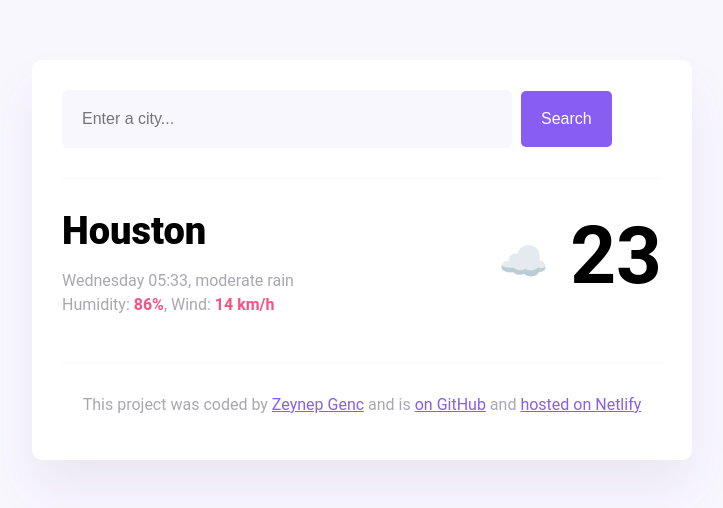
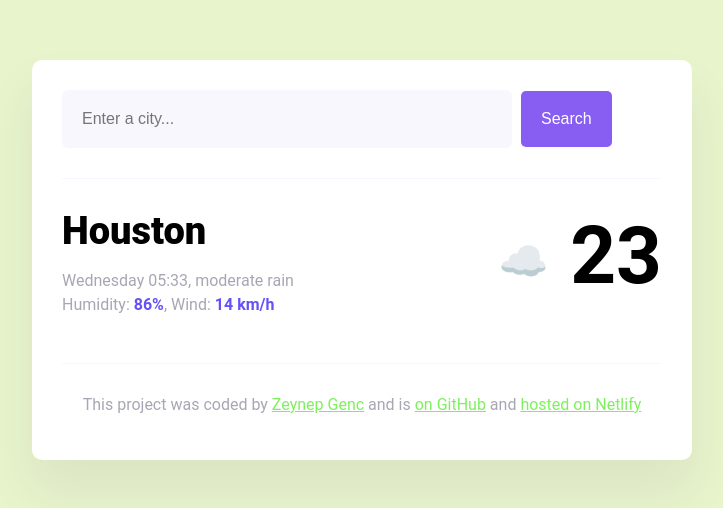
Before and after one commit to zeynepgenc6/weather, a plain HTML site: page index.html in a window 1280 px wide. Shown: the whole page, without its empty margins (278-1001 px from the left). Drawn offline with nearby package versions, Linux system fonts and the light colour scheme.

Commit message:
changed colors

```diff
--- a/src/style.css
+++ b/src/style.css
@@ -1,10 +1,10 @@
 body {
-  background: #f9f7fe;
+  background: #e8f4cb;
   font-family: "Roboto", sans-serif;
 }
 
 a {
-  color: #885df1;
+  color: #7df15d;
 }
 
 .weather-app {
@@ -68,7 +68,7 @@ main {
 }
 
 .current-details strong {
-  color: #f65282;
+  color: #6552f6;
 }
 
 .current-temperature-icon {
```
